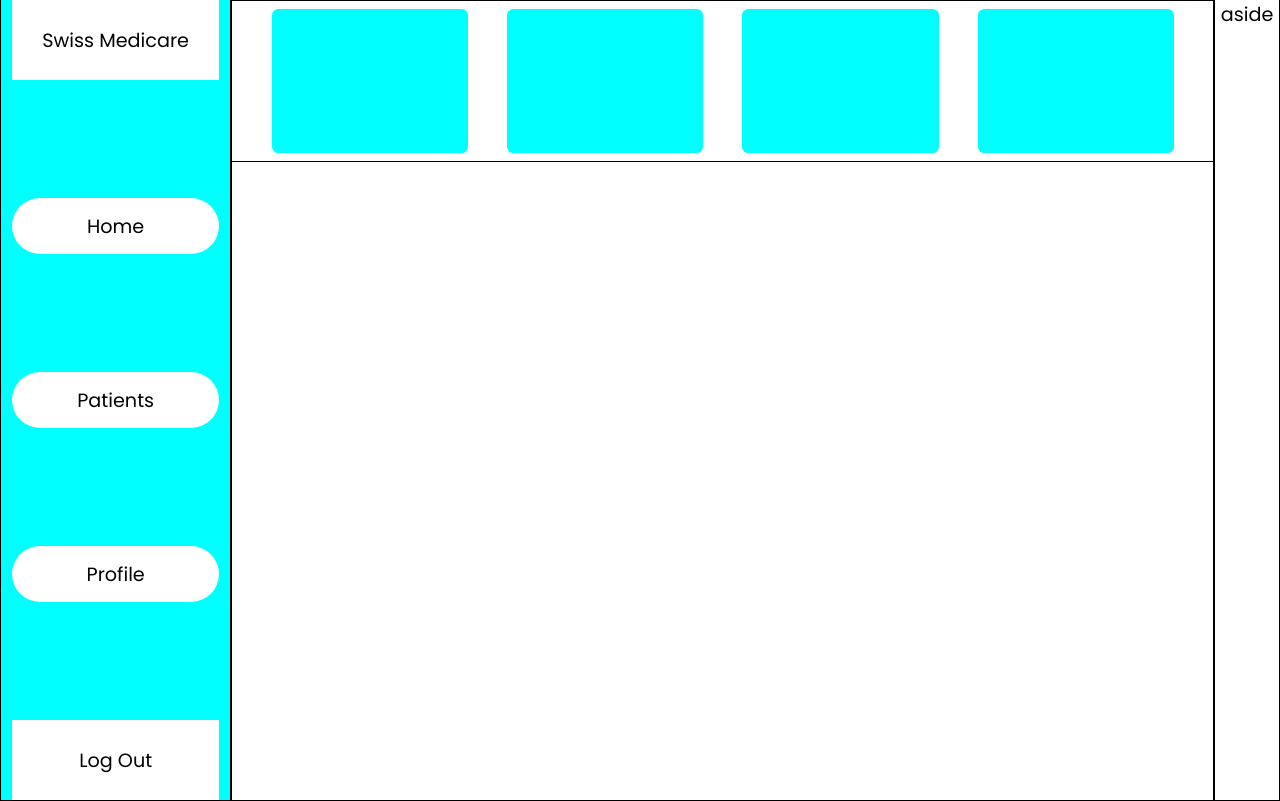
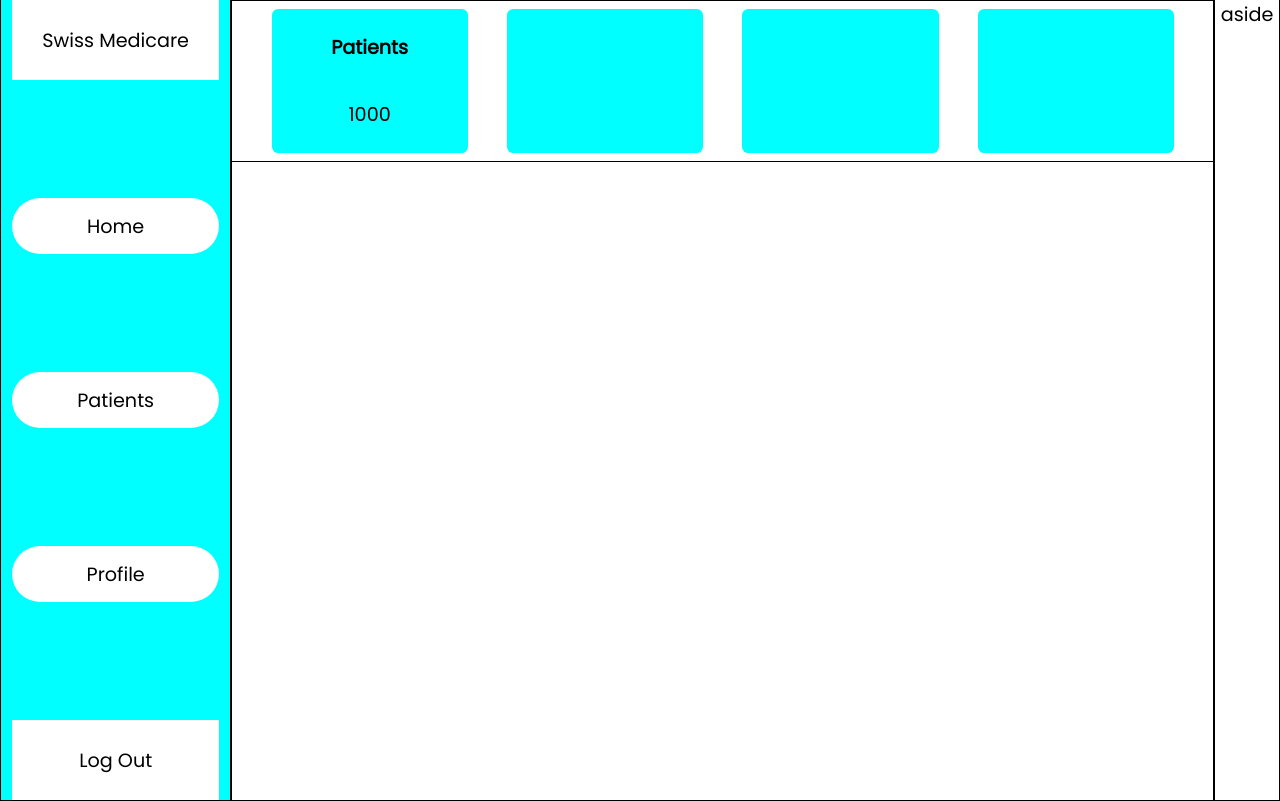
Before and after one commit to MokuaEnock/swiss, a React (Create React App) app: page /doctor in a window 1280 px wide. Built offline with nearby package versions, Linux system fonts and the light colour scheme.

Commit message:
add styling for doctor stat containers

```diff
--- a/src/App.css
+++ b/src/App.css
@@ -89,7 +89,27 @@ body {
   display: flex;
   flex-direction: column;
   align-items: center;
-  justify-content: space-between;
+  justify-content: space-evenly;
+}
+
+.doctor-stat-header {
+  width: 100%;
+  height: 40%;
+  display: flex;
+  flex-direction: column;
+  align-items: center;
+  justify-content: center;
+  text-align: center;
+}
+
+.doctor-stat-par {
+  width: 100%;
+  height: 40%;
+  display: flex;
+  flex-direction: column;
+  align-items: center;
+  justify-content: center;
+  text-align: center;
 }
 
 #doctor-aside {
--- a/src/pages/doctor.js
+++ b/src/pages/doctor.js
@@ -6,13 +6,15 @@ export default function Doctor() {
         <span className="doctor-links">Home</span>
         <span className="doctor-links">Patients</span>
         <span className="doctor-links">Profile</span>
-        {/* <span className="doctor-links"></span> */}
         <span id="doctor-logout">Log Out</span>
       </header>
 
       <section id="doctor-section">
         <div id="doctor-stats">
-          <span className="doctor-stat"></span>
+          <span className="doctor-stat">
+            <h3 className="doctor-stat-header">Patients</h3>
+            <p className="doctor-stat-par">1000</p>
+          </span>
           <span className="doctor-stat"></span>
           <span className="doctor-stat"></span>
           <span className="doctor-stat"></span>
```
